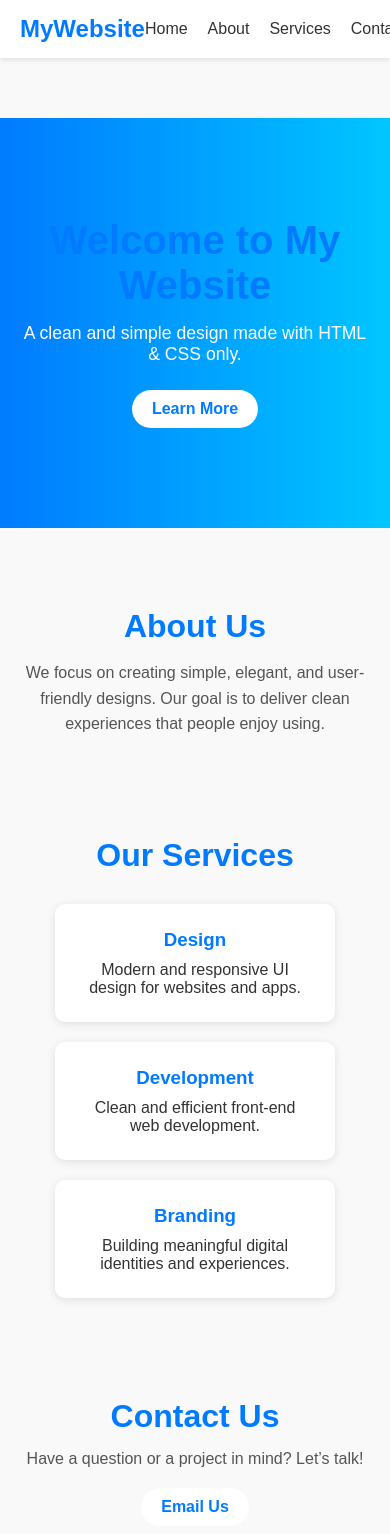
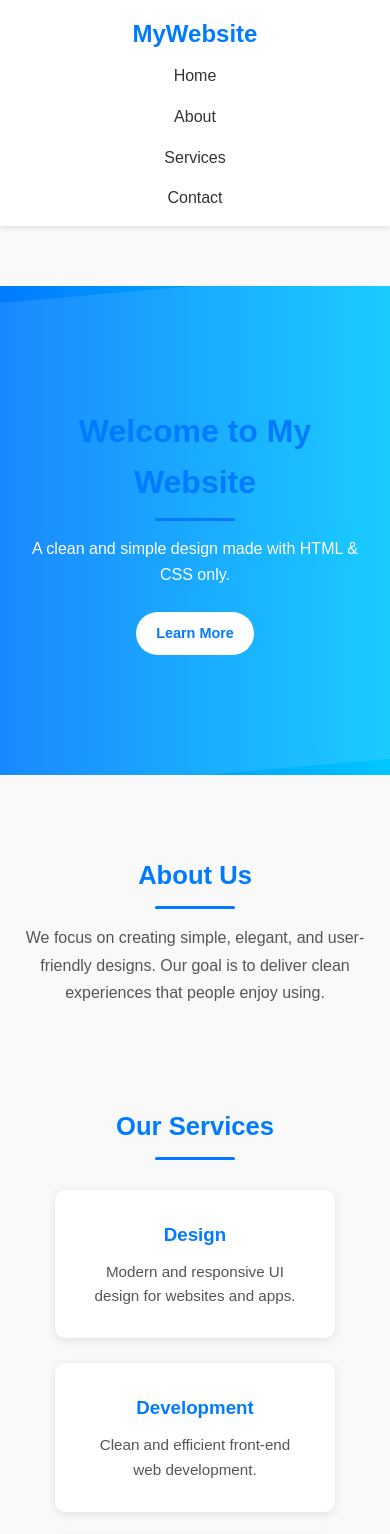
Before and after one commit to sriraja66/Team-project, a plain HTML site: page index.html in a window 390 px wide. Shown: the top 1534 px of the page. Drawn offline with Linux system fonts and the light colour scheme.

Commit message:
update index.css

```diff
--- a/index.css
+++ b/index.css
@@ -11,6 +11,7 @@ body {
   color: #333;
   background-color: #f9f9f9;
   scroll-behavior: smooth;
+  line-height: 1.6;
 }
 
 /* Navbar */
@@ -20,6 +21,19 @@ header {
   position: sticky;
   top: 0;
   z-index: 100;
+  transition: all 0.3s ease;
+}
+
+header.scrolled {
+  background: #007bff;
+}
+
+header.scrolled .nav-links a {
+  color: white;
+}
+
+header.scrolled .nav-links a:hover {
+  color: #ffeb3b;
 }
 
 .navbar {
@@ -34,23 +48,42 @@ header {
 .logo {
   color: #007bff;
   font-weight: 700;
+  font-size: 1.5rem;
+  transition: color 0.3s ease;
 }
 
+.logo:hover {
+  color: #0056b3;
+}
+
+/* Navigation */
 .nav-links {
   list-style: none;
   display: flex;
-  gap: 20px;
+  gap: 25px;
 }
 
 .nav-links a {
   text-decoration: none;
   color: #333;
   font-weight: 500;
-  transition: color 0.3s ease;
+  transition: color 0.3s ease, transform 0.2s ease;
+  position: relative;
 }
 
-.nav-links a:hover {
-  color: #007bff;
+.nav-links a::after {
+  content: '';
+  position: absolute;
+  left: 0;
+  bottom: -5px;
+  width: 0%;
+  height: 2px;
+  background: #007bff;
+  transition: width 0.3s ease;
+}
+
+.nav-links a:hover::after {
+  width: 100%;
 }
 
 /* Hero Section */
@@ -58,24 +91,44 @@ header {
   background: linear-gradient(to right, #007bff, #00c6ff);
   color: white;
   text-align: center;
-  padding: 100px 20px;
+  padding: 120px 20px;
+  position: relative;
+  overflow: hidden;
+}
+
+.hero::before {
+  content: "";
+  position: absolute;
+  top: 0;
+  left: -50%;
+  width: 200%;
+  height: 100%;
+  background: rgba(255,255,255,0.1);
+  transform: skewY(-5deg);
+}
+
+.hero-content {
+  position: relative;
+  z-index: 1;
 }
 
 .hero-content h2 {
-  font-size: 2.5rem;
+  font-size: 2.8rem;
   margin-bottom: 15px;
+  animation: fadeInDown 1s ease-in-out;
 }
 
 .hero-content p {
-  font-size: 1.1rem;
+  font-size: 1.2rem;
   margin-bottom: 25px;
+  animation: fadeInUp 1s ease-in-out;
 }
 
 .btn {
   display: inline-block;
   background: white;
   color: #007bff;
-  padding: 10px 20px;
+  padding: 12px 25px;
   border-radius: 25px;
   text-decoration: none;
   font-weight: 600;
@@ -83,11 +136,23 @@ header {
 }
 
 .btn:hover {
-  background: #007bff;
+  background: #0056b3;
   color: white;
+  transform: scale(1.05);
 }
 
-/* Section Styles */
+/* Animations */
+@keyframes fadeInDown {
+  from { opacity: 0; transform: translateY(-30px); }
+  to { opacity: 1; transform: translateY(0); }
+}
+
+@keyframes fadeInUp {
+  from { opacity: 0; transform: translateY(30px); }
+  to { opacity: 1; transform: translateY(0); }
+}
+
+/* Sections */
 section {
   max-width: 1000px;
   margin: 60px auto;
@@ -99,13 +164,26 @@ section h2 {
   font-size: 2rem;
   color: #007bff;
   margin-bottom: 15px;
+  position: relative;
+}
+
+section h2::after {
+  content: "";
+  display: block;
+  width: 80px;
+  height: 3px;
+  background: #007bff;
+  margin: 10px auto;
+  border-radius: 3px;
 }
 
 /* About */
 .about p {
   font-size: 1rem;
   color: #555;
-  line-height: 1.6;
+  line-height: 1.7;
+  max-width: 800px;
+  margin: 0 auto;
 }
 
 /* Services */
@@ -113,7 +191,7 @@ section h2 {
   display: flex;
   flex-wrap: wrap;
   justify-content: center;
-  gap: 20px;
+  gap: 25px;
   margin-top: 30px;
 }
 
@@ -121,19 +199,30 @@ section h2 {
   background: white;
   border-radius: 10px;
   box-shadow: 0 2px 10px rgba(0,0,0,0.1);
-  padding: 25px;
+  padding: 30px;
   width: 280px;
   transition: transform 0.3s ease, box-shadow 0.3s ease;
 }
 
 .card:hover {
-  transform: translateY(-5px);
-  box-shadow: 0 5px 15px rgba(0,0,0,0.15);
+  transform: translateY(-8px);
+  box-shadow: 0 8px 18px rgba(0,0,0,0.15);
+}
+
+.card i {
+  font-size: 2.5rem;
+  color: #007bff;
+  margin-bottom: 15px;
 }
 
 .card h3 {
   color: #007bff;
   margin-bottom: 10px;
+}
+
+.card p {
+  color: #555;
+  font-size: 0.95rem;
 }
 
 /* Contact */
@@ -143,12 +232,89 @@ section h2 {
   margin-bottom: 20px;
 }
 
+.contact form {
+  max-width: 600px;
+  margin: 20px auto;
+  display: flex;
+  flex-direction: column;
+  gap: 15px;
+}
+
+.contact input,
+.contact textarea {
+  padding: 10px 15px;
+  border: 1px solid #ccc;
+  border-radius: 8px;
+  font-size: 1rem;
+  transition: border-color 0.3s ease;
+}
+
+.contact input:focus,
+.contact textarea:focus {
+  outline: none;
+  border-color: #007bff;
+}
+
+.contact button {
+  background: #007bff;
+  color: white;
+  border: none;
+  padding: 12px 20px;
+  border-radius: 25px;
+  font-size: 1rem;
+  cursor: pointer;
+  transition: background 0.3s ease;
+}
+
+.contact button:hover {
+  background: #0056b3;
+}
+
 /* Footer */
 footer {
   background: #007bff;
   color: white;
   text-align: center;
-  padding: 15px 0;
+  padding: 20px 0;
   margin-top: 50px;
   font-size: 0.9rem;
+  letter-spacing: 0.5px;
 }
+
+/* Responsive */
+@media (max-width: 768px) {
+  .navbar {
+    flex-direction: column;
+    gap: 10px;
+  }
+
+  .nav-links {
+    flex-direction: column;
+    gap: 15px;
+    text-align: center;
+  }
+
+  .services .service-cards {
+    flex-direction: column;
+    align-items: center;
+  }
+
+  .hero-content h2 {
+    font-size: 2rem;
+  }
+
+  .hero-content p {
+    font-size: 1rem;
+  }
+}
+
+@media (max-width: 480px) {
+  .btn {
+    padding: 10px 20px;
+    font-size: 0.9rem;
+  }
+
+  section h2 {
+    font-size: 1.6rem;
+  }
+}
```
